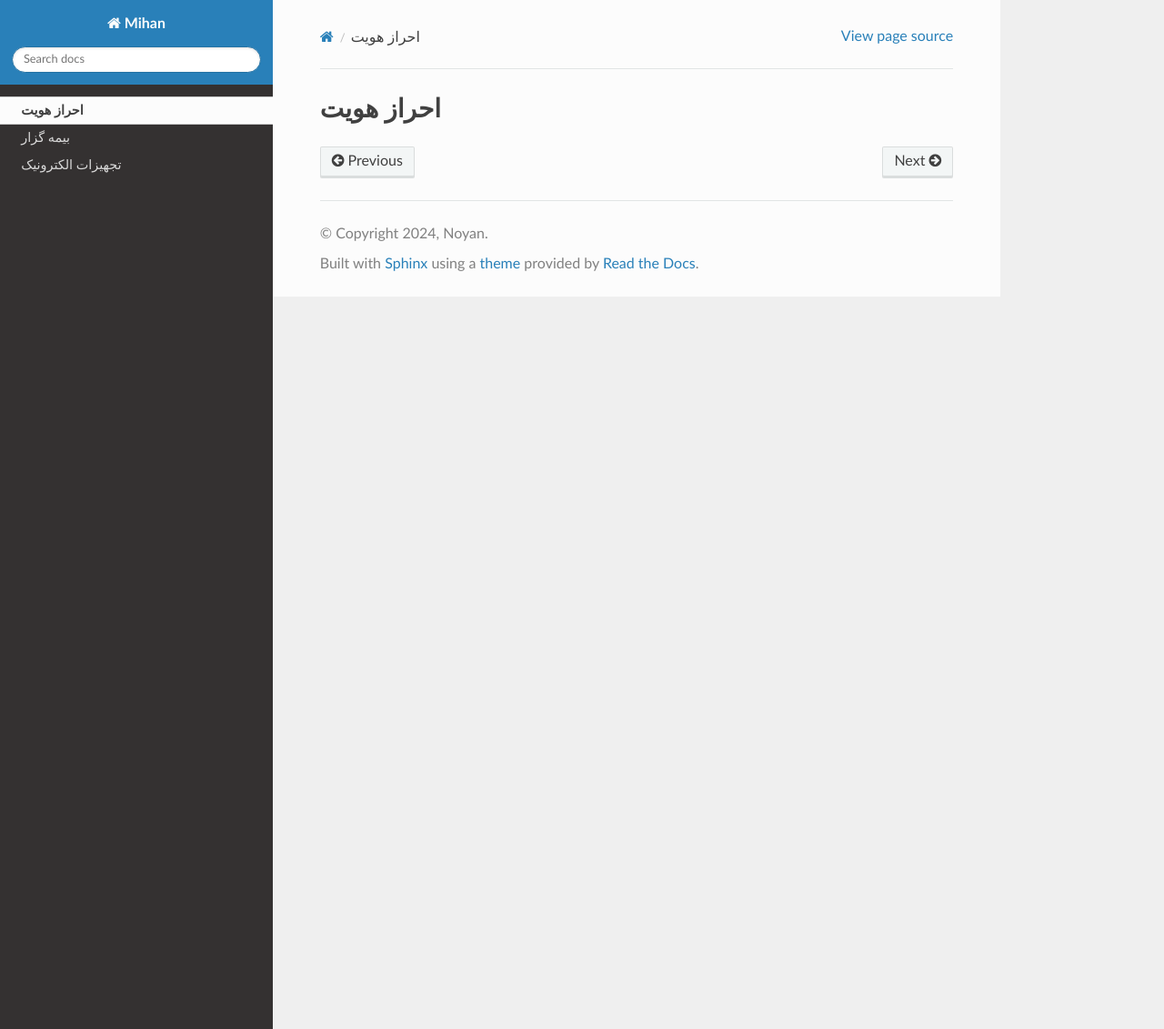
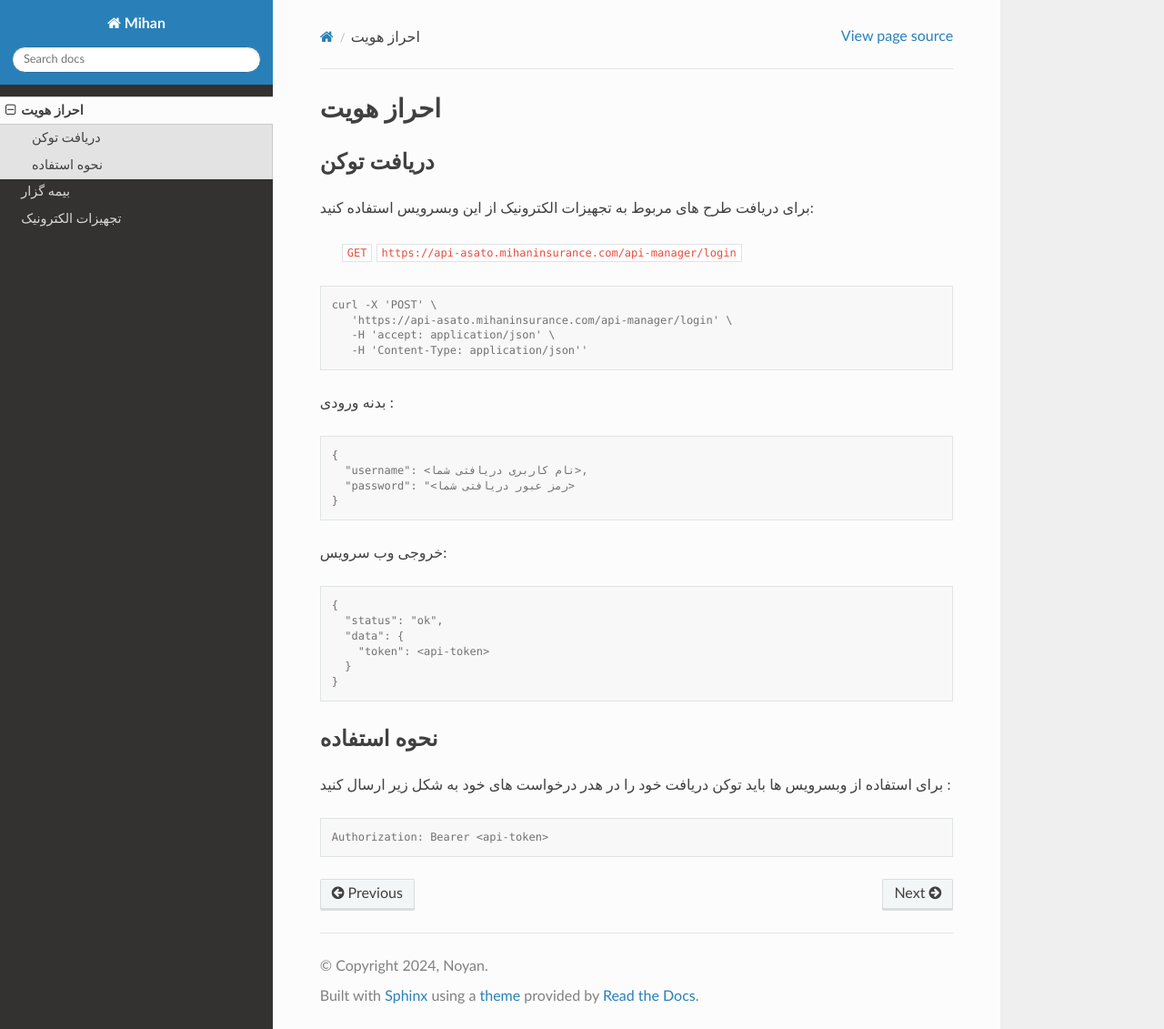
Before and after one commit to artaabbasi/mihan-issue, a Sphinx documentation site: the page built from docs/source/auth.rst, in a window 1280 px wide and 1131 px high. Shown: the whole window at 91% size. Built offline with Sphinx 7.4.7 and the Read the Docs theme 3.1.0, drawn with Linux system fonts in a browser that asks for light colours.

Commit message:
add auth part

```diff
--- a/docs/source/auth.rst
+++ b/docs/source/auth.rst
@@ -1,2 +1,47 @@
 احراز هویت
 =====
+
+دریافت توکن
+------------
+
+برای دریافت طرح های مربوط به تجهیزات الکترونیک از این وبسرویس استفاده کنید:
+
+    ``GET``
+    ``https://api-asato.mihaninsurance.com/api-manager/login``
+
+.. code-block:: console
+
+   curl -X 'POST' \
+      'https://api-asato.mihaninsurance.com/api-manager/login' \
+      -H 'accept: application/json' \
+      -H 'Content-Type: application/json''
+
+بدنه ورودی :
+
+.. code-block:: console
+
+    {
+      "username": <نام کاربری دریافتی شما>,
+      "password": "<رمز عبور دریافتی شما>
+    }
+
+خروجی وب سرویس:
+
+.. code-block:: console
+
+    {
+      "status": "ok",
+      "data": {
+        "token": <api-token>
+      }
+    }
+
+
+نحوه استفاده
+----------------
+
+برای استفاده از وبسرویس ها باید توکن دریافت خود را در هدر درخواست های خود به شکل زیر ارسال کنید :
+
+.. code-block:: console
+
+    Authorization: Bearer <api-token>
```
